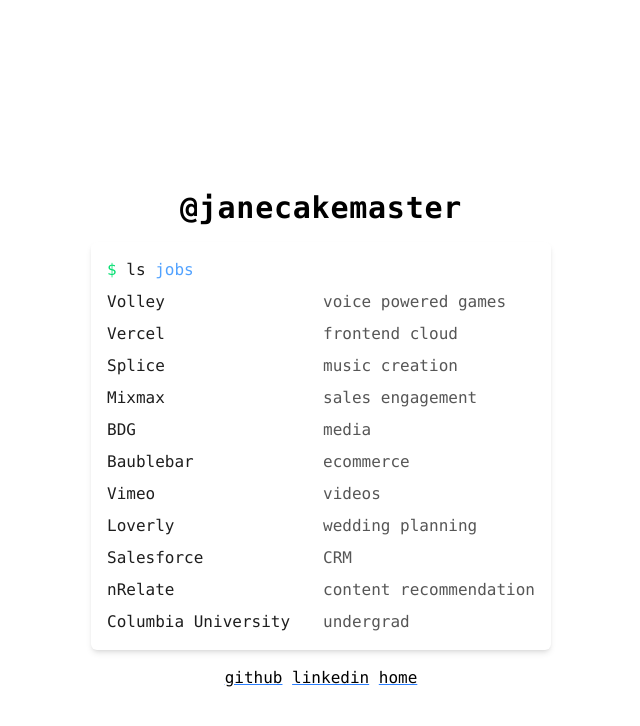
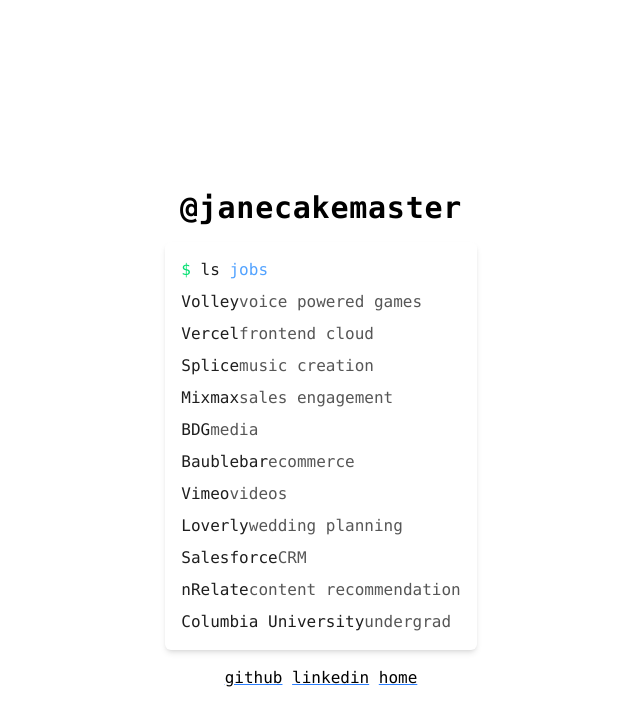
Before and after one commit to janecakemaster/janecakemaster.github.io, a React (Vite) app: page / in a window 1280 px wide. Both pictures are taken after a click on the button "resume". Shown: the top 726 px of the page, without its empty margins (319-959 px from the left). Built offline with nearby package versions, Linux system fonts and the light colour scheme.

Commit message:
jeez why so big

```diff
--- a/src/Resume/index.tsx
+++ b/src/Resume/index.tsx
@@ -14,7 +14,7 @@
     <li>
       <button
         onClick={() => setShowDetails(!showDetails)}
-        className="hover:text-blue-400 transition-colors text-left w-full grid grid-cols-[200px_1fr] gap-4"
+        className="hover:text-blue-400 transition-colors text-left"
       >
         <span>{company}</span>
         <span className="opacity-75">{description}</span>
```
